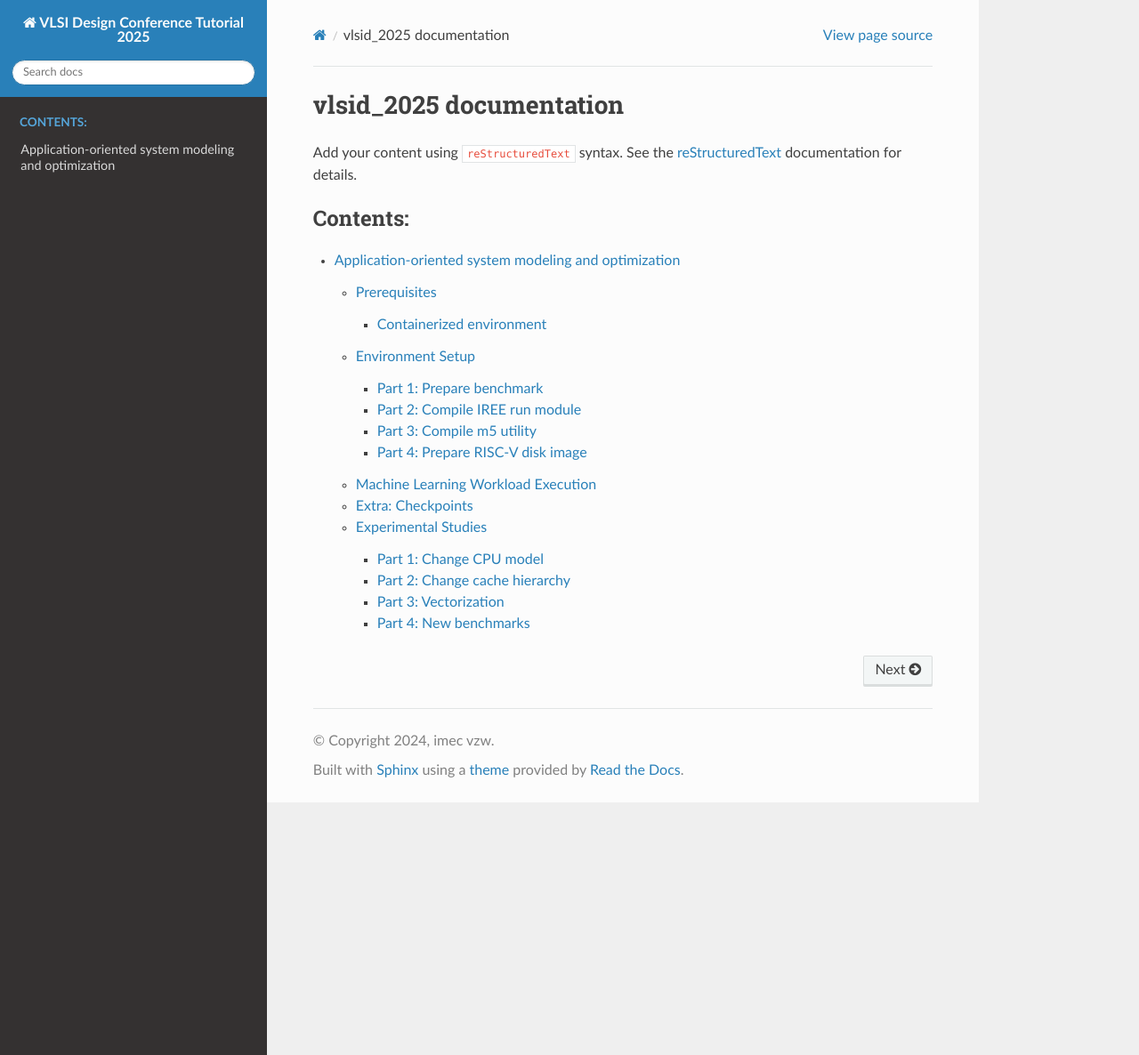
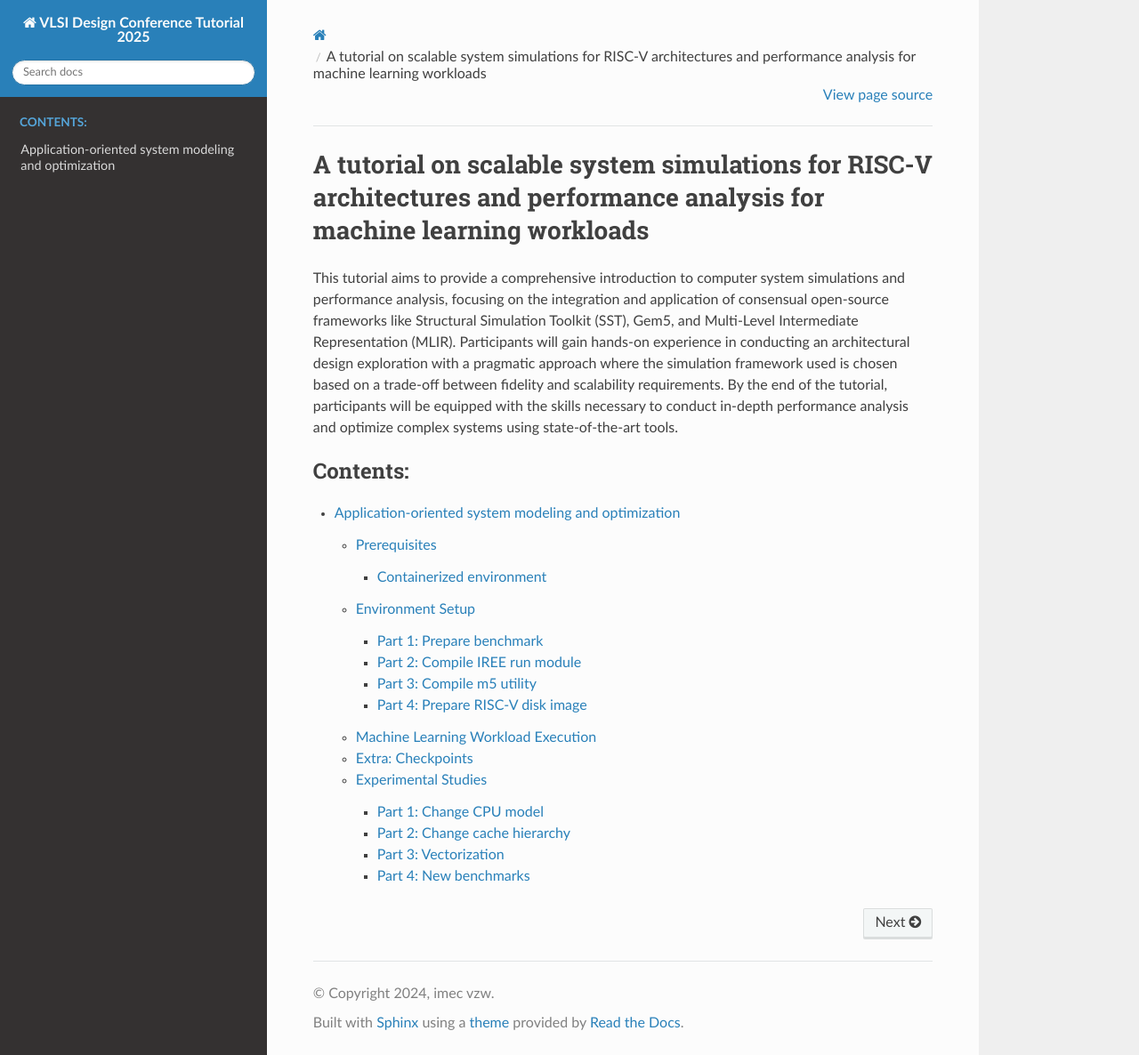
Before and after one commit to CSA-infra/RISCV-Scalable-Simulation-tutorial, a Sphinx documentation site: the page built from docs/index.rst, in a window 1280 px wide and 1186 px high. Shown: the whole window at 89% size. Built offline with Sphinx 7.4.7 and the Read the Docs theme 3.1.0, drawn with Linux system fonts in a browser that asks for light colours.

Commit message:
[docs] add ugly top level and abstract

```diff
--- a/docs/index.rst
+++ b/docs/index.rst
@@ -3,12 +3,14 @@
    You can adapt this file completely to your liking, but it should at least
    contain the root `toctree` directive.
 
-vlsid_2025 documentation
+A tutorial on scalable system simulations for RISC-V architectures and performance analysis for machine learning workloads
 ========================
+This tutorial aims to provide a comprehensive introduction to computer system simulations
+and performance analysis, focusing on the integration and application of consensual open-source frameworks
+like Structural Simulation Toolkit (SST), Gem5, and Multi-Level Intermediate Representation (MLIR).
+Participants will gain hands-on experience in conducting an architectural design exploration with a pragmatic approach
+where the simulation framework used is chosen based on a trade-off between fidelity and scalability requirements. By the end of the tutorial, participants will be equipped with the skills necessary to conduct in-depth performance analysis and optimize complex systems using state-of-the-art tools.
 
-Add your content using ``reStructuredText`` syntax. See the
-`reStructuredText <https://www.sphinx-doc.org/en/master/usage/restructuredtext/index.html>`_
-documentation for details.
 
 
 .. toctree::
```
